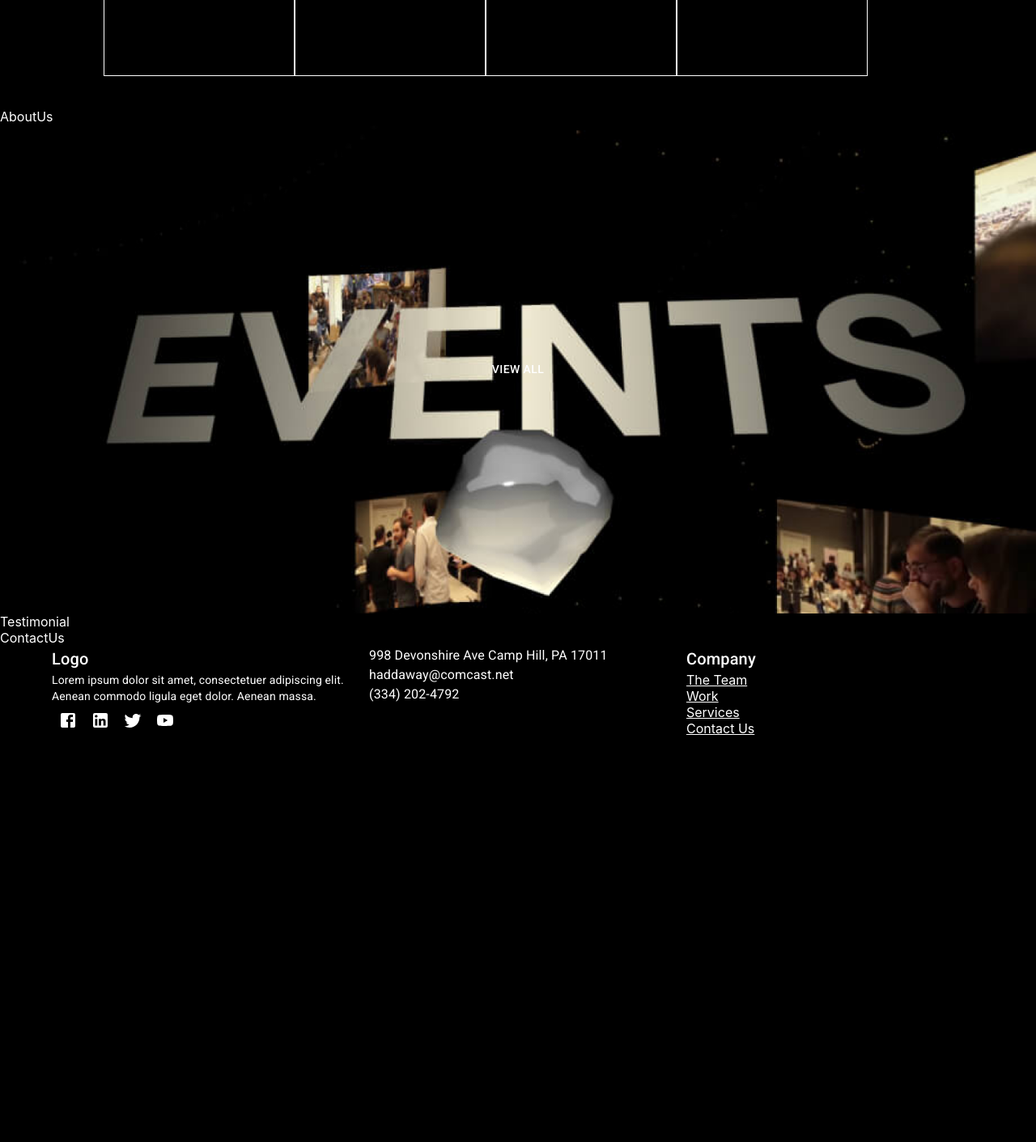
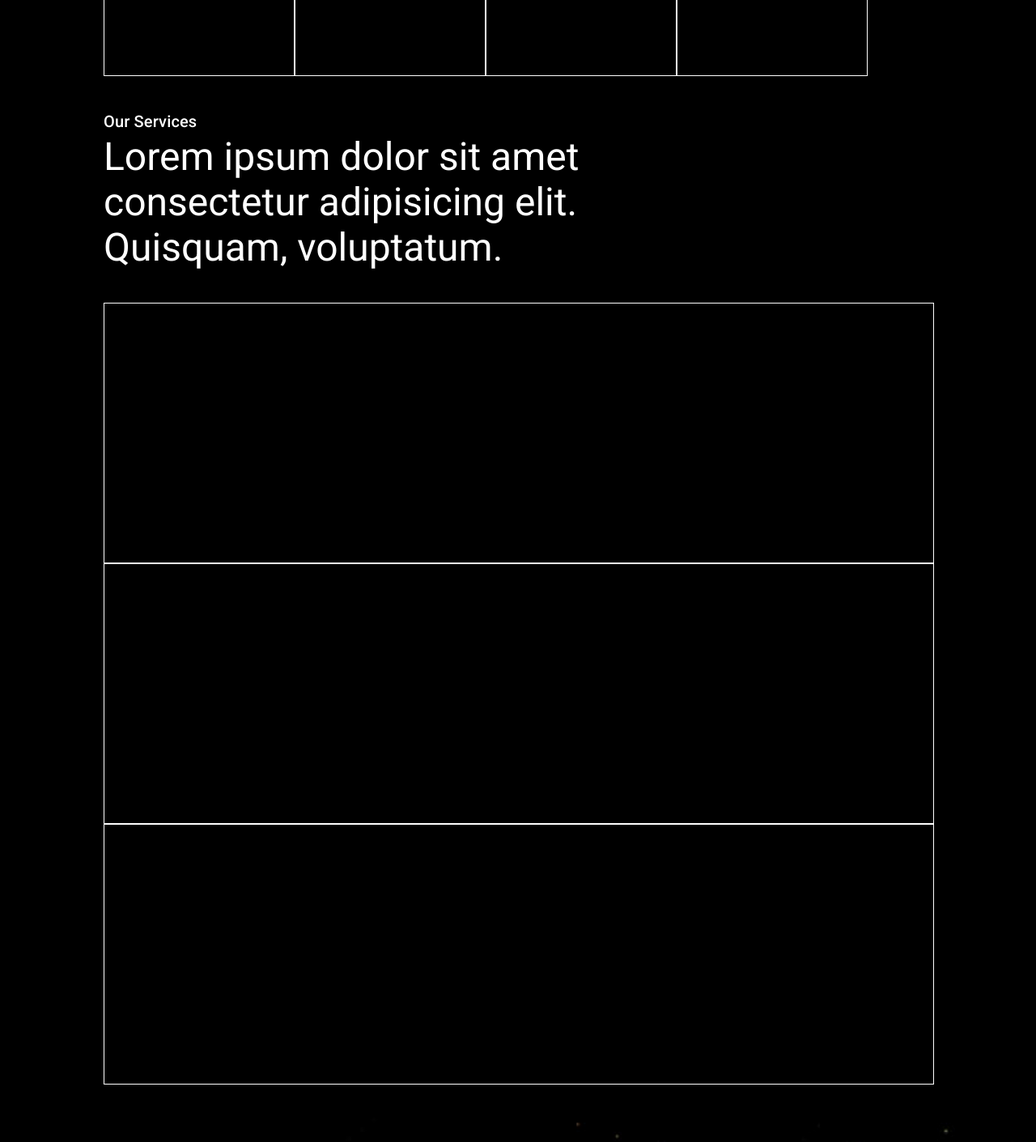
Before and after one commit to harshverma250202/Frontend-React-Website, a React (Create React App) app: page / in a window 1280 px wide. Shown: the part 2020-3431 px from the top of the page at 81% size. Before the commit the page ends 2930 px from the top, so only its background shows below. Built offline with nearby package versions, Linux system fonts and the light colour scheme.

Commit message:
basic design structure completed without tsmnial

```diff
--- /dev/null
+++ b/src/components/AboutUs/components/Card/index.tsx
@@ -0,0 +1,15 @@
+import React from "react";
+import{Box} from '@mui/material'
+type Props = {};
+
+const Card = (props: Props) => {
+  return (
+    <>
+      <Box
+        sx={{ height: "40vh", width: "100%", border: "1px solid white" }}
+      ></Box>
+    </>
+  );
+};
+
+export default Card;
--- a/src/components/AboutUs/index.tsx
+++ b/src/components/AboutUs/index.tsx
@@ -1,11 +1,50 @@
-import React from 'react'
+import React from "react";
+import { Container, Box, Typography } from "@mui/material";
+import Card from "./components/Card";
 
-type Props = {}
+type Props = {};
 
 const AboutUs = (props: Props) => {
   return (
-    <div>AboutUs</div>
-  )
-}
+    <>
+      <Box
+        sx={{
+          display: "flex",
+          // alignItems: "center",
+          margin: "5vh 0",
+          width: "100%",
+          flexDirection: "column",
+          "@media (min-width: 600px)": {
+            margin: "5vh 10%",
+            width: "80%",
+          },
+          position: "relative",
+        }}
+      >
+        <Box>
+          <Typography variant="h6">Our Services</Typography>
+        </Box>
+        <Box
+          sx={{
+            "@media (min-width: 600px)": {
+              width: "70%",
+            },
+            width: "100%",
+          }}
+        >
+          <Typography variant="h3">
+            Lorem ipsum dolor sit amet consectetur adipisicing elit. Quisquam,
+            voluptatum.
+          </Typography>
+        </Box>
+        <Box sx={{marginTop:"5vh",display:'flex',flexDirection:'column'}}>
+            <Card/>
+            <Card/>
+            <Card/>
+        </Box>
+      </Box>
+    </>
+  );
+};
 
-export default AboutUs
+export default AboutUs;
--- a/src/components/ContactUs/index.tsx
+++ b/src/components/ContactUs/index.tsx
@@ -1,11 +1,37 @@
-import React from 'react'
+import React from "react";
+import { Container, Box } from "@mui/material";
 
-type Props = {}
+type Props = {};
 
 const ContactUs = (props: Props) => {
   return (
-    <div>ContactUs</div>
-  )
-}
+    <>
+      <Container
+        sx={{
+          display: "flex",
+          justifyContent: "center",
+          alignItems: "center",
+          padding: "0",
+          margin: "5vh 0",
+          flexDirection: "column",
+          "@media (min-width: 600px)": {
+            padding: "0 10%",
+          },
+        }}
+      >
+        <Box
+          sx={{
+            position: "relative",
+            height: "20vh",
+            width: "100%",
+            borderRadius: "30px",
+            background:
+              "linear-gradient(90deg, #42D7F8 0%, #4282FE 52.98%, #262DFB 100%)",
+          }}
+        ></Box>
+      </Container>
+    </>
+  );
+};
 
-export default ContactUs
+export default ContactUs;
--- /dev/null
+++ b/src/components/FreeTrial/index.tsx
@@ -0,0 +1,25 @@
+import React from "react";
+import { Box } from "@mui/material";
+import FreeTrialImage from "../../assets/images/FreeTrial.png";
+type Props = {};
+
+const FreeTrial = (props: Props) => {
+  return (
+    <>
+      <Box
+        sx={{
+          display: "flex",
+          justifyContent: "center",
+          alignItems: "center",
+          position: "relative",
+          height: "100vh",
+          width: "100%",
+        }}
+      >
+        <img src={FreeTrialImage} alt="Events" style={{ width: "100%" }} />
+      </Box>
+    </>
+  );
+};
+
+export default FreeTrial;
--- a/src/pages/Mainpage/index.tsx
+++ b/src/pages/Mainpage/index.tsx
@@ -5,6 +5,7 @@ import Portfolio from '../../components/Portfolio'
 import AboutUs from '../../components/AboutUs'
 import Client from '../../components/Client'
 import Events from '../../components/Events'
+import FreeTrial from '../../components/FreeTrial'
 import ContactUs from '../../components/ContactUs'
 import Footer from '../../components/Footer'
 import Testimonials from '../../components/Testimonials'
@@ -21,6 +22,7 @@ function index({}: Props) {
         <Client/>
         <AboutUs/>
         <Events/>
+        <FreeTrial/>
         <Testimonials/>
         <ContactUs/>
         <Footer/>
```
Also changed, not shown: src/assets/images/FreeTrial.png (added).
